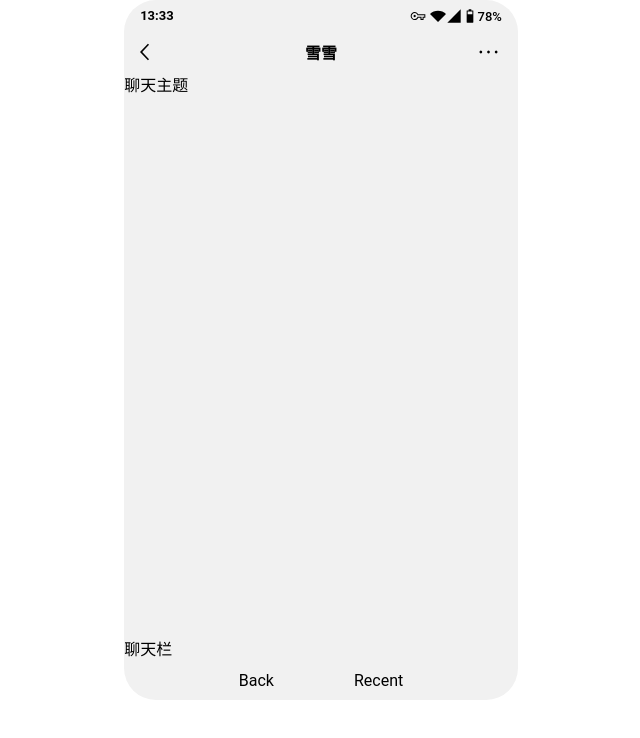
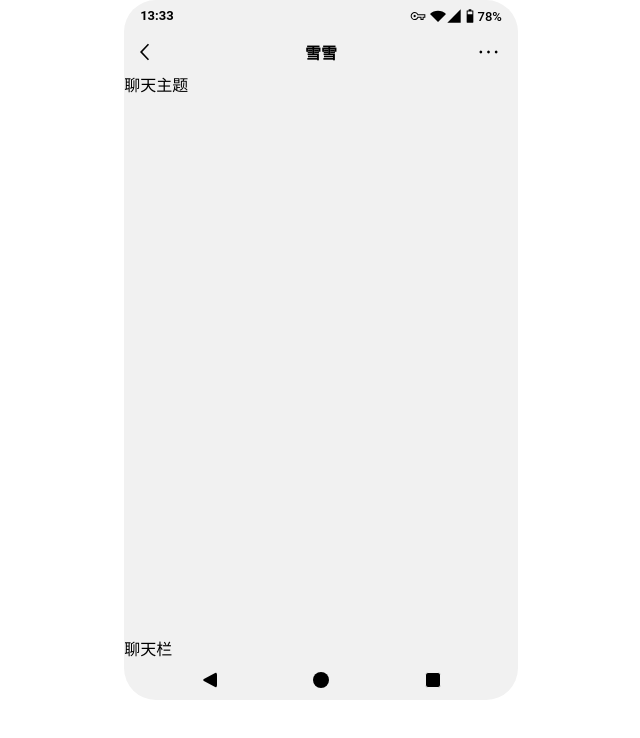
Before and after one commit to xubeiyan/ni-chat, a React (Vite) app: page / in a window 1280 px wide. Shown: the top 738 px of the page, without its empty margins (319-959 px from the left). Built offline with nearby package versions, Linux system fonts and the light colour scheme.

Commit message:
modify navigation bar logic, complete it

```diff
--- a/src/components/NavigationBar.css
+++ b/src/components/NavigationBar.css
@@ -8,3 +8,16 @@
   justify-content: center;
   align-items: center;
 }
+
+.navigation-bar > .button-area {
+  margin: 0 2.5em;
+  padding: .5em .5em;
+  border-radius: 1em;
+  transition: all 200ms linear;
+}
+
+.navigation-bar > .button-area:active {
+  margin: 0;
+  padding: .5em 3em;
+  background-color: gainsboro;
+}
--- a/src/components/NavigationBar.jsx
+++ b/src/components/NavigationBar.jsx
@@ -1,14 +1,19 @@
-import HomeButton from './navigationBar/HomeButton';
+import Button from './navigationBar/Button';
+
 import './NavigationBar.css';
 
 const NavigationBar = () => {
   return (
     <div className="navigation-bar">
-      <span>Back</span>
-      <span>
-        <HomeButton />
-      </span>
-      <span>Recent</span>
+      <div className='button-area'>
+        <Button buttonType="back"/>
+      </div>
+      <div className='button-area'>
+        <Button buttonType="home"/>
+      </div>
+      <div className='button-area'>
+        <Button buttonType="overview"/>
+      </div>
     </div>
   )
 }
--- a/src/components/navigationBar/Button.css
+++ b/src/components/navigationBar/Button.css
@@ -1,9 +1,20 @@
 .button {
-  border-radius: 1em;
-  height: 2.5em;
-  width: 5em;
+  height: 1em;
+  width: 1em;
+  border-radius: 3px;
+  background-color: black;
 }
 
-.button:active {
-  background-color: #DDD;
+.button-home {
+  clip-path: circle();
+  /* border: .1em solid #f1f1f1; */
 }
+
+.button-back {
+  clip-path: polygon(15% 45%, 15% 55%, 100% 100%, 100% 0);
+}
+
+
+.button-overview {
+  border: .05em solid #f1f1f1;
+}
--- /dev/null
+++ b/src/components/navigationBar/Button.jsx
@@ -0,0 +1,11 @@
+import './Button.css';
+
+const Button = ({buttonType}) => {
+  let className = `button button-${buttonType}`;
+  return (
+    <div className={className}>
+    </div>
+  )
+}
+
+export default Button;
--- a/src/components/navigationBar/HomeButton.jsx
+++ /dev/null
@@ -1,11 +0,0 @@
-import './Button.css';
-
-const HomeButton = () => {
-  return (
-    <div className="button">
-      <img />
-    </div>
-  )
-}
-
-export default HomeButton;
```
